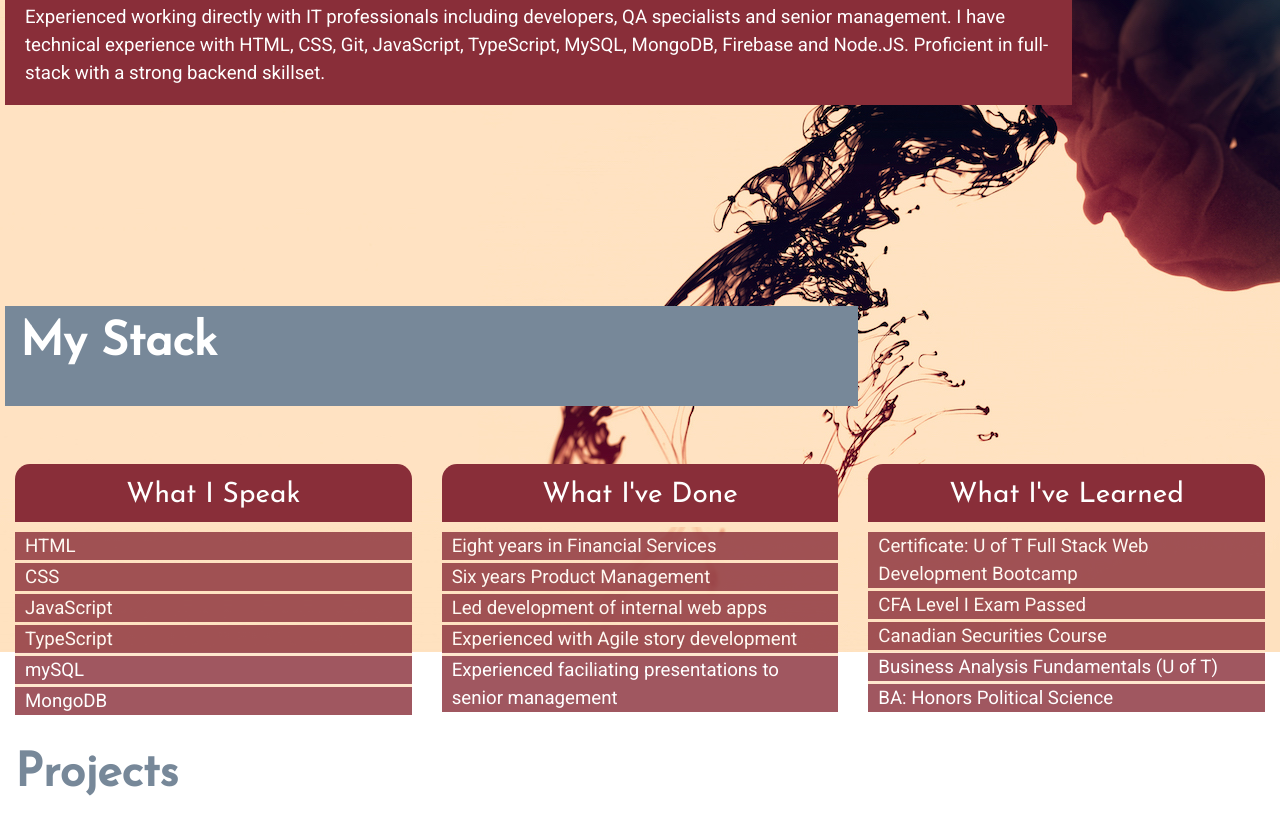
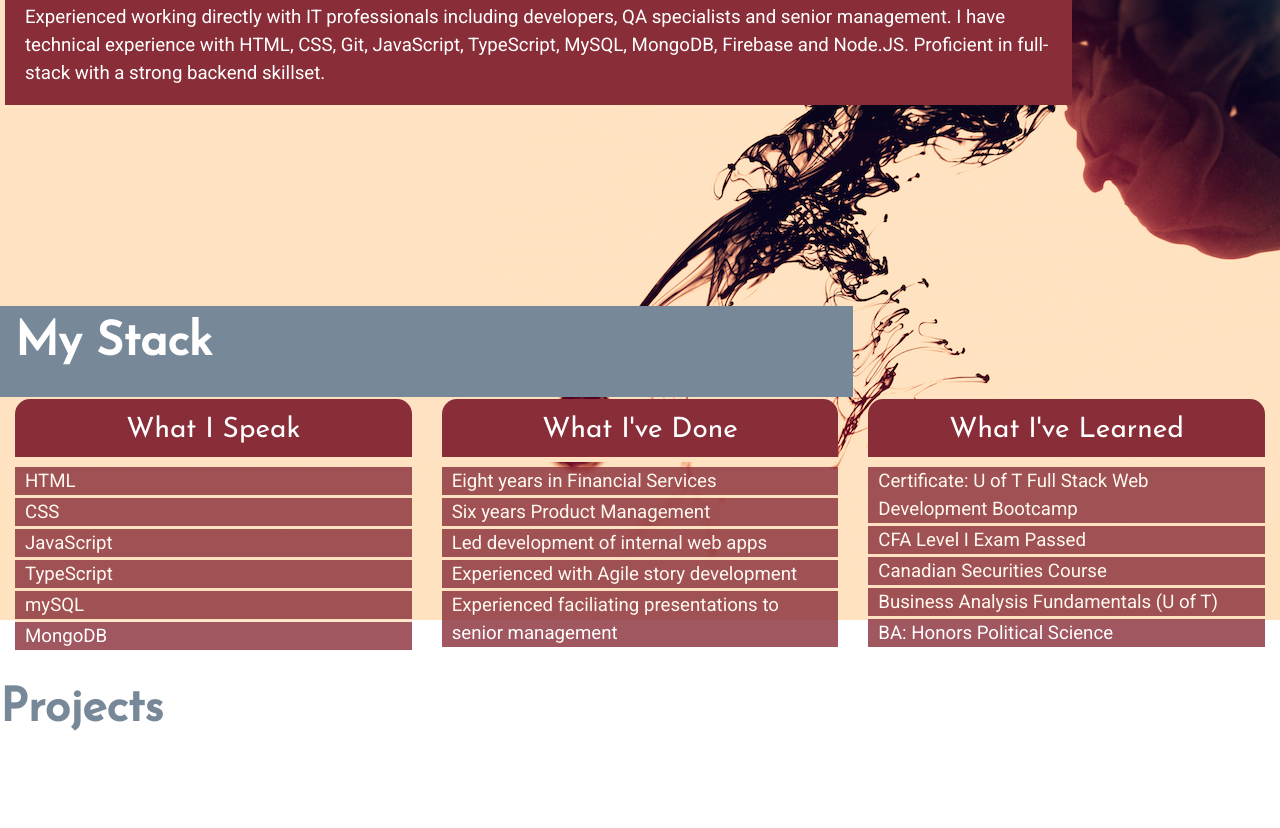
Before and after one commit to kmajor1/portfolio, a plain HTML site: page public/index.html in a window 1280 px wide. Shown: the part 376-1204 px from the top of the page. After the commit the page ends 1139 px from the top, so only its background shows below. Drawn offline with nearby package versions, Linux system fonts and the light colour scheme; some packages are replaced by stand-ins of ours.

```diff
--- a/public/assets/style.css
+++ b/public/assets/style.css
@@ -30,6 +30,7 @@
     font-family: 'Josefin Sans', sans-serif;
     font-weight: bold;
     padding: 10px 0;
+
 }
 
 @media (min-width: 768px) {
@@ -118,6 +119,7 @@
 .grey {
     background-color: lightslategray;
     color: white;
+
 }
 
 
--- a/public/index.html
+++ b/public/index.html
@@ -68,13 +68,15 @@
       <div class="col spacer">
       </div>
     </div>
-    <div id="myStackTitle" class="row mb-5">
-        <div class="col-md-8 grey sideCar">
+    <div class="row">
+      <div class="col-md-8 grey">
         <h1>My Stack</h1>
+
       </div>
     </div>
-    <div id="myStackDetail" class="row">
 
+
+      <div class="row">
           <div class="col-md-4 col-sm-12">
               <ul class="stack">
                 <li id="stackTitle1" class="liTop red">
@@ -113,8 +115,12 @@
           <li class="liSeq3 red">BA: Honors Political Science</li>
         </ul>
       </div>
+      </div>
+    </div>
+    <div id="myStackDetail" class="row">
       <div class="col-md-3"></div>
     </div>
+    <!-- end of stacks lists -->
     <div id="projects" class="row">
       <div class="col">
         <h1>Projects</h1>
@@ -131,7 +137,7 @@
   <script>
     ScrollReveal().reveal('#introBody', { delay: 1000, duration: 3500, origin: 'left', distance: '150px' });
     ScrollReveal().reveal('#intro', { delay: 400, duration: 3000, origin: 'right', distance: '150px' });
-        ScrollReveal().reveal('.liSeq1', { delay: 3600,  interval: 300, origin: 'top', distance: '150px' });
+    ScrollReveal().reveal('.liSeq1', { delay: 3600, interval: 300, origin: 'top', distance: '150px' });
     ScrollReveal().reveal('.liSeq2', { delay: 2100, interval: 300, origin: 'top', distance: '150px' });
     ScrollReveal().reveal('.liSeq3', { delay: 600, interval: 300, origin: 'top', distance: '150px' });
     ScrollReveal().reveal('#stackTitle3', { delay: 500, duration: 2000, origin: 'left', distance: '400px' });
```
Lines whose indentation alone changed are shown as unchanged.
